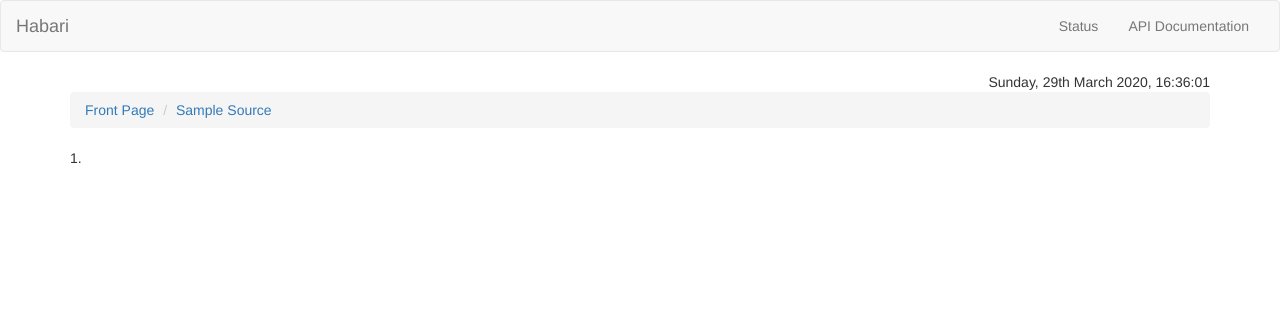
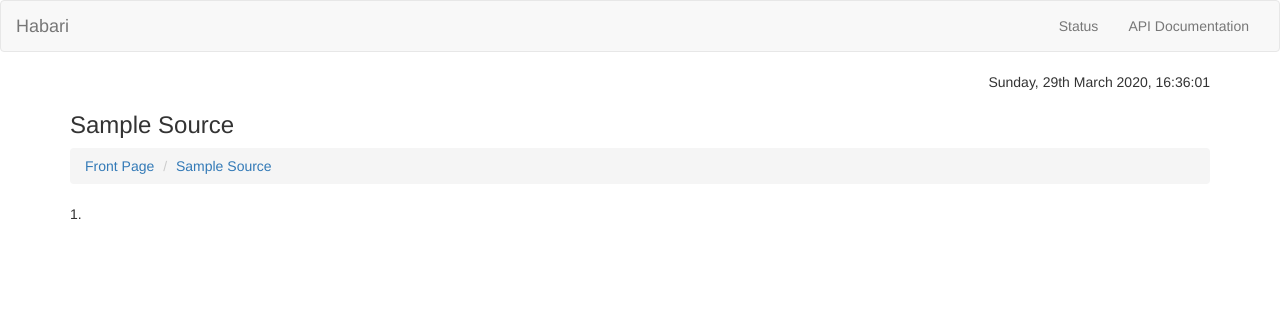
Before and after one commit to ppolle/habari, a Django app: template habari/apps/core/templates/core/news_source.html in a window 1280 px wide. Shown: the top 312 px of the page. Run offline with Django 3.2, Linux system fonts and the light colour scheme; the template is opened without the code that fills it: most values are stand-ins (such as "Sample title", 1, 10 or a date in 2020); some libraries are stand-ins or nearby versions.

Commit message:
this commit will showing source above the bottom nav

```diff
--- a/habari/apps/core/templates/base.html
+++ b/habari/apps/core/templates/base.html
@@ -24,6 +24,8 @@
 
     <div class="container">
       <section class="text-right">{% now "l, jS F Y, H:i:s" %}</section>
+      <h3>{% block source %}
+      {% endblock %}</h3>
       {% include 'includes/_bottom_nav.html' %}
       {% block content %}
       {% endblock %}
--- a/habari/apps/core/templates/core/index.html
+++ b/habari/apps/core/templates/core/index.html
@@ -1,4 +1,8 @@
 {% extends 'base.html' %}
+{% block source %}
+Front Page
+{% endblock %}
+
 {% block content %}
 
 
--- a/habari/apps/core/templates/core/news_source.html
+++ b/habari/apps/core/templates/core/news_source.html
@@ -1,4 +1,7 @@
 {% extends 'base.html' %}
+{% block source%}
+{{source.name|title}}
+{% endblock %}
 {% block content %}
 <div class="row">
 	<div class="col-md-6">
```
